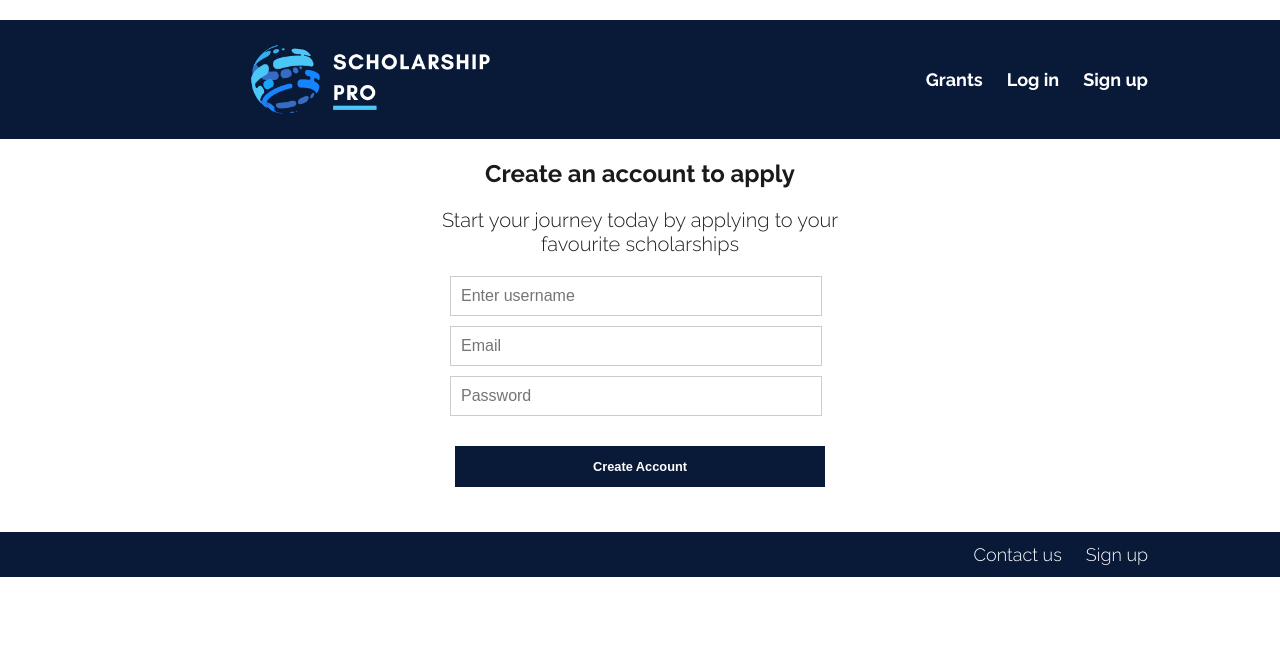
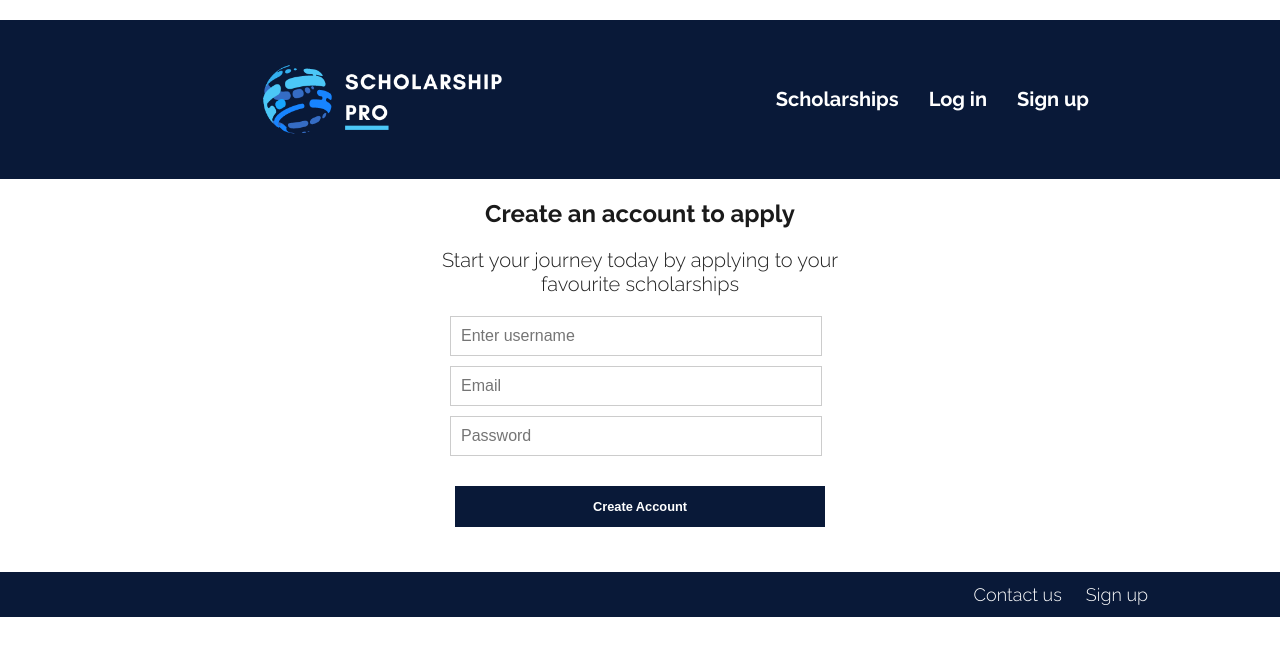
Before and after one commit to SheCodesAus/she-codes-group-project-frontend-hot-crossed-hackers, a React (Create React App) app: page /signup in a window 1280 px wide. Shown: the top 656 px of the page. Built offline with nearby package versions, Linux system fonts and the light colour scheme.

Commit message:
routing and styling

```diff
--- a/src/App.js
+++ b/src/App.js
@@ -1,4 +1,4 @@
-import React from "react";
+import React, { useState } from "react";
 import { BrowserRouter as Router, Route, Routes } from "react-router-dom";
 import Nav from "./components/Nav/Nav";
 import Footer from "./components/Footer/Footer";
@@ -14,6 +14,7 @@ import "./App.css";
 
 
 function App() {
+  const [loggedIn, setLoggedIn] = useState(!!window.localStorage.getItem('token'));
   return (
     <Router>
       <div id="App">
@@ -23,8 +24,9 @@ function App() {
           <Route path="grant/:id" element={<GrantPage />} />
           <Route path="grants" element={<GrantsPage />} />
           <Route path="login" element={<LoginPage />} />
+
           <Route path="signup" element={<SignUpPage />} />
-          <Route path="account" element={<AccountPage />} />
+          <Route path="account" element={loggedIn ? <AccountPage /> : <LoginPage />} />
           <Route path="*" element={<NotFoundPage />} />
         </Routes>
         <Footer />
--- a/src/components/Nav/Nav.css
+++ b/src/components/Nav/Nav.css
@@ -2,60 +2,89 @@ nav {
     color: #ffffff;
     background-color: #091938;
     text-decoration: none;
-    display: flex;
+    display: inline;
     justify-content: space-between;
     align-items: stretch;
     display: flex;
     align-items: center;
     gap: 2rem;
-    padding: .5rem 8rem;
+    padding: 2rem 8rem;
     position: -webkit-sticky;
     position: sticky;
     top: 0;
 
 }
 
-nav ul {
-    padding: 0;
-    margin: 0;
-    list-style: none;
-    display: flex;
-    gap: 1rem;
-    font-size: 18px;
-    font-weight: 700;
-    background-color: #091938;
+.button {
+    justify-content: inline;
+    color: var(--color-primary);
+    font-family: var(--regular);
+    text-decoration: none;
+    border-radius: 6px;
+    padding-top: 7px;
+    padding-bottom: 7px;
+    padding-left: 15px;
+    padding-right: 15px;
+    font-weight: 550;
+    font-size: 20px;
 }
 
-.nav.titles {
-    font-size: 40;
-    color: #ffffff;
-
+.button:hover {
+    color: rgb(73, 216, 255);
 }
 
-nav a {
-    color: inherit;
-    color: #ffffff;
-    background-color: #091938;
-    text-decoration: none;
-    height: 100%;
-    display: flex;
-    align-items: centre;
-    padding: .25rem;
+.left-menu {
+    padding-left: 1rem;
 }
 
-.nav li:hover {
-    background-color: #1c4025;
-}
-
-.li {
-    position: relative;
-    z-index: 1;
-    flex-grow: 0;
+.right-menu {
+    padding-right: 3rem;
+    ;
 }
 
 img {
     background-color: #091938;
     width: 60%;
     height: 80%;
+
     object-fit: scale-down;
 }
+
+.logo {
+    margin: 0;
+
+}
+
+.hamburger-menu {
+    display: none;
+}
+
+@media only screen and (max-width: 768px) {
+    .nav-links {
+        position: fixed;
+        /* left: -100%; */
+        top: 10rem;
+        flex-direction: column;
+        width: 100%;
+        text-align: center;
+        transition: 0.3s;
+    }
+
+
+    .hamburger-menu {
+        display: block;
+        cursor: pointer;
+    }
+
+    .hamburger.active .bar:nth-child(2) {
+        opacity: 0;
+    }
+
+    .hamburger.active .bar:nth-child(1) {
+        transform: translateY(8px) rotate(45deg);
+    }
+
+    .hamburger.active .bar:nth-child(3) {
+        transform: translateY(-8px) rotate(-45deg);
+    }
+}
--- a/src/components/Nav/Nav.jsx
+++ b/src/components/Nav/Nav.jsx
@@ -1,26 +1,78 @@
-import React from "react";
-import { Link } from "react-router-dom";
+// import React, { useState } from "react";
+// // import { renderIntoDocument } from "react-dom/test-utils";
+// import { Link } from "react-router-dom";
+// import './Nav.css'
+
+// function Nav() {
+
+//     function logOut() {
+//         window.localStorage.removeItem('token');
+//     }
+//     return (
+//         <nav>
+//             <div>
+//                 <Link to="/"><div className="logo" /> <img src={require('./logo.png')} alt="logo" /></Link>
+//             </div>
+//             {window.localStorage.getItem('token') ?
+//                 <> <Link className="button" to="/grants">Scholarships </Link>
+//                     <Link className="button" to="/" onClick={logOut}>Logout</Link>
+//                 </>
+//                 : <>
+//                     <Link className="button" to="/Signup">Sign up </Link>
+//                     <Link className="button" to="/Login">Log in </Link></>
+//             }
+//         </nav >
+//     );
+// }
+
+
+// export default Nav;
+
+import React, { useState } from "react";
+import { Link, useLocation } from "react-router-dom";
 import './Nav.css'
 
-function Nav() {
+const Nav = () => {
+    const location = useLocation()
+    console.log(location);
+    const [loggedIn, setLoggedIn] = useState(!!window.localStorage.getItem('token'));
+    const logOut = () => {
+        window.localStorage.removeItem("token");
+        setLoggedIn(false)
+    }
+
+    React.useEffect(() => {
+        setLoggedIn(!!window.localStorage.getItem('token'))
+    }, [location]
+    )
+
+    const handleClick = event => {
+        event.currentTarget.classList.toggle('hamburger-menu');
+        event.currentTarget.classList.remove('hamburger-menu');
+    };
+
     return (
-        <nav>
-            <div>
+        <nav className="nav-bar">
+            <div className="left-menu">
                 <Link to="/"><div className="logo" /> <img src={require('./logo.png')} alt="logo" /></Link>
             </div>
-            <ul className="nav.titles">
-                <li>
-                    <Link to="grants"> Grants</Link>
-                </li>
-                <li>
-                    <Link to="login"> Log in</Link>
-                </li>
-                <li>
-                    <Link to="Signup"> Sign up</Link>
-                </li>
-            </ul>
-        </nav >
+            <div className="right-menu">
+                <Link className="button" to="/grants">Scholarships</Link>
+                {loggedIn ? (
+                    <Link className="button" to="/" onClick={logOut}>Logout</Link>)
+                    : (<Link className="button" to="/login">Log in</Link>)}
+                {loggedIn ? (
+                    <Link className="button" to="/Account">Account</Link>)
+                    : (<Link className="button" to="/Signup">Sign up</Link>)}
+            </div>
+            <div className="hamburger-menu" onClick={handleClick}>
+                <span className="bar"></span>
+                <span className="bar"></span>
+                <span className="bar"></span>
+            </div>
+        </nav>
     );
 }
 
+
 export default Nav;
--- a/src/pages/AccountPage.jsx
+++ b/src/pages/AccountPage.jsx
@@ -1,7 +1,7 @@
 import React from "react";
 
 function AccountPage() {
-    <h1>Welcome!</h1>
+    return <h1>Account</h1>
 }
 
 export default AccountPage;
```
